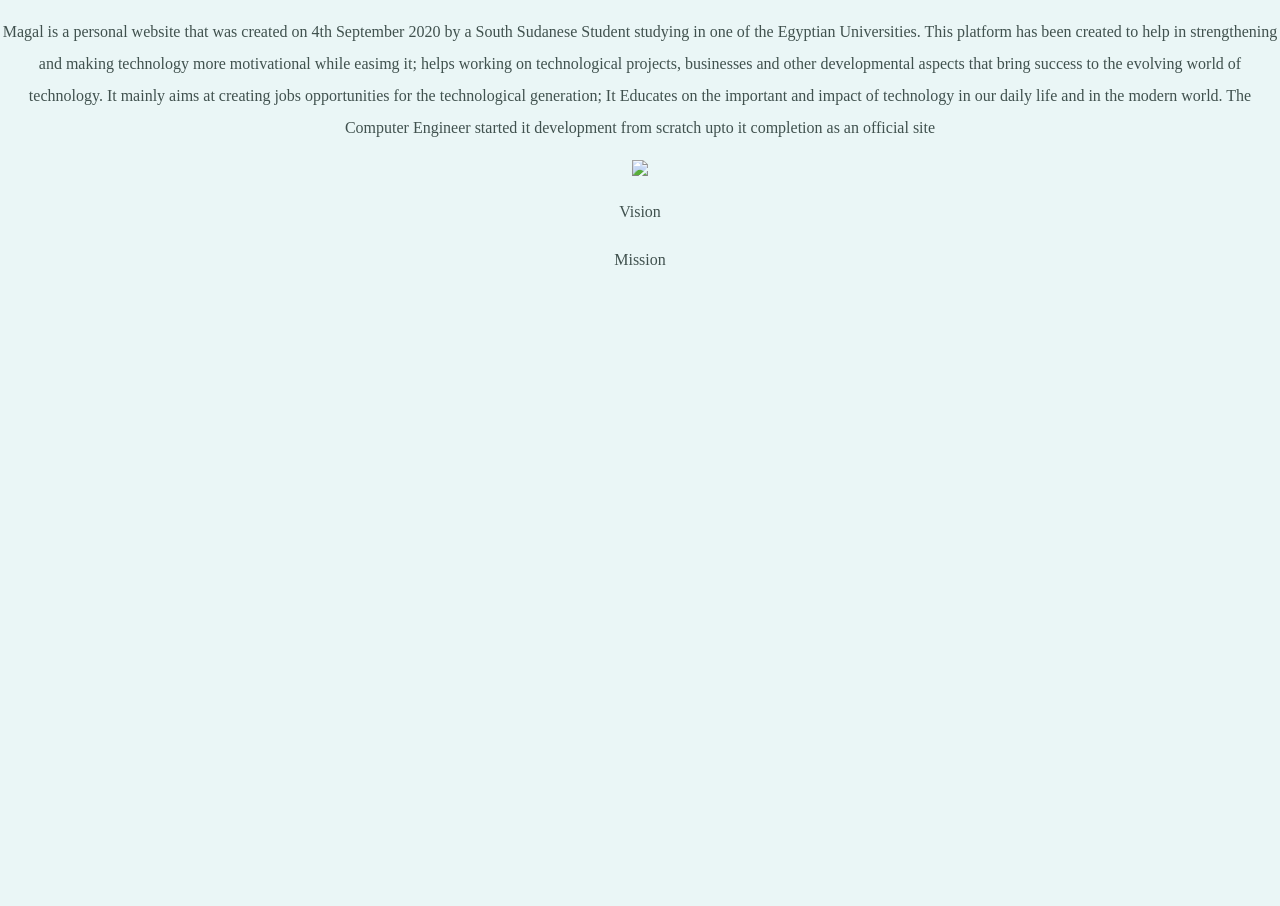
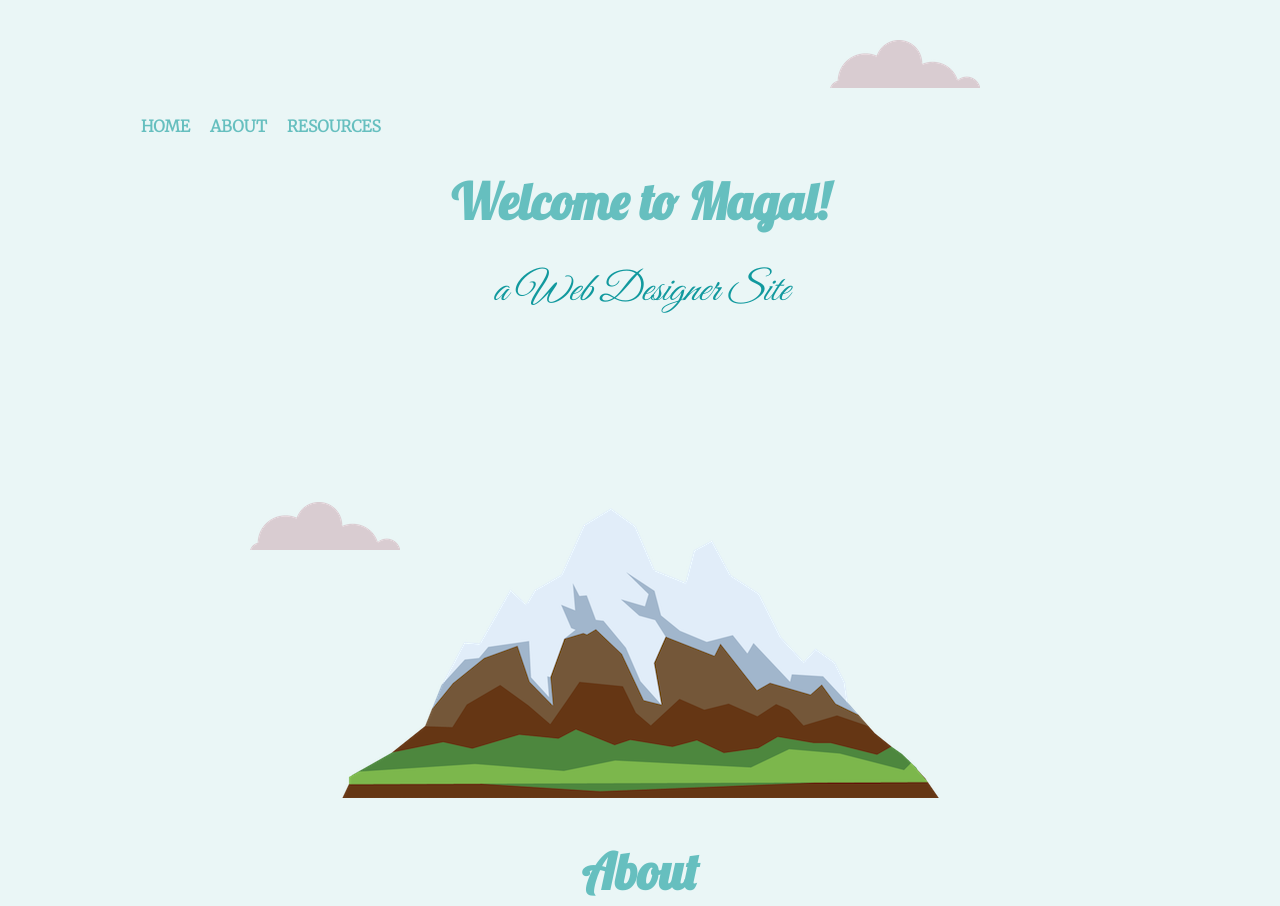
Before and after one commit to Ngeu/agal, a plain HTML site: page About.html in a window 1280 px wide. Shown: the top 906 px of the page. Before the commit the page ends 800 px from the top, so only its background shows below. Drawn offline with nearby package versions, Linux system fonts and the light colour scheme.

Commit message:
Update About.html

```diff
--- a/About.html
+++ b/About.html
@@ -8,19 +8,39 @@
   <link rel="stylesheet" href="index.html">
   <link rel="stylesheet" href="CSS/styles.css">
    <link rel="icon" href="CSS/favicon.ico">
-
+  <link rel="preconnect" href="https://fonts.googleapis.com">
+  <link rel="preconnect" href="https://fonts.gstatic.com" crossorigin>
+  <link rel="preconnect" href="https://fonts.googleapis.com">
+  <link rel="preconnect" href="https://fonts.gstatic.com" crossorigin>
+  <link href="https://fonts.googleapis.com/css2?family=Great+Vibes&family=Lobster&family=Merriweather:wght@300&family=Playfair+Display&display=swap" rel="stylesheet">
 </head>
 
 <body>
+
+  <div class="top-container">
+    <img class="top-cloud" src="CSS/images/cloud.png" alt="cloud-img">
+    <div class="menu-nav">
+      <ul>
+        <li><a href="index.html">Home</a></li>
+        <li><a href="About.html">About</a></li>
+        <li><a href="#">Resources</a></li>
+      </ul>
+    </div>
+    <h1>Welcome to Magal!</h1>
+    <h2><span><em>a Web Designer Site</em></span></h2>
+  </div>
+
+  <div class="">
+    <img class="bottom-cloud" src="CSS/images/cloud.png" alt="cloud-img">
+    <img class="mountain" src="CSS/images/mountain.png" alt="mountain-img">
+  </div>
+    <h1>About</h1>
   <p>Magal is a personal website that was created on 4th September 2020 by a South Sudanese Student studying in one of the Egyptian Universities.
     This platform has been created to help in strengthening and making technology more motivational while easimg it; helps working on technological projects, businesses and other
     developmental aspects that bring success to the evolving world of technology. It mainly aims at creating jobs
     opportunities for the technological generation;
     It Educates on the important and impact of technology in our daily life and in the
       modern world. The Computer Engineer started it development from scratch upto it completion as an official site</p>
-
-
-  <img src="E:\FCI\Dr Smile\Magal.jpg" class="mgal"></img>
 
   <p>Vision</p>
   <p>Mission</p>
```
